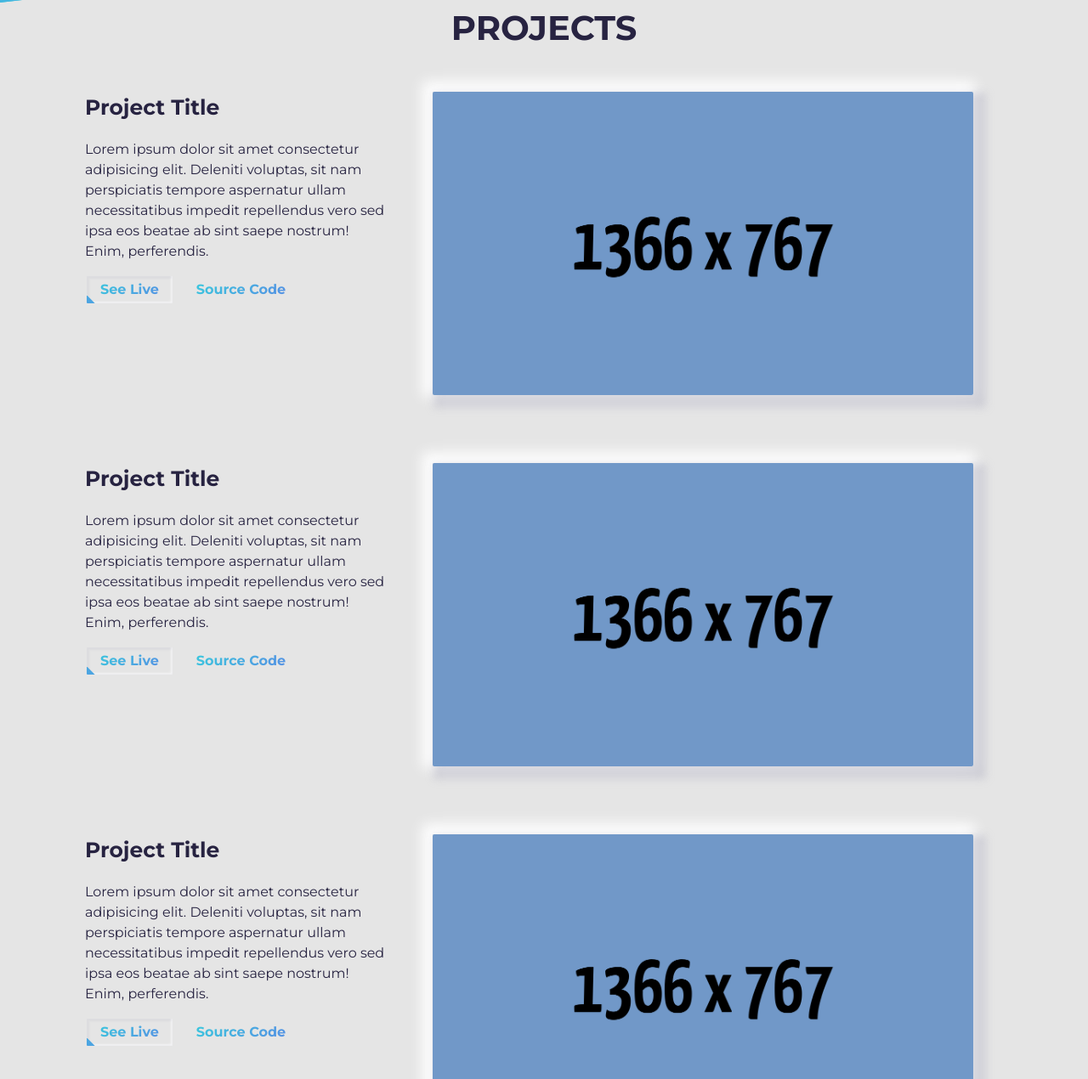
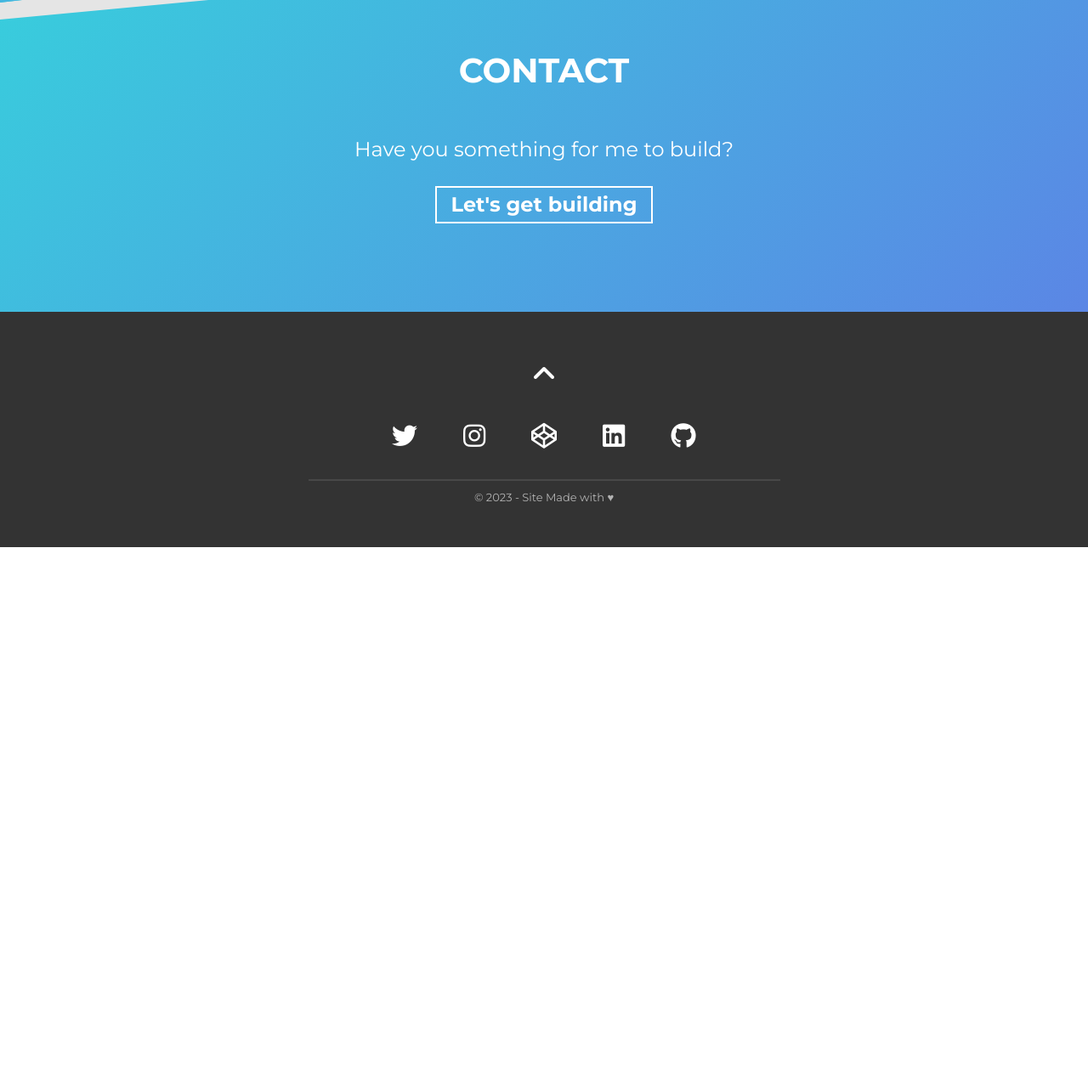
Before and after one commit to Christophenkoa/me, a plain HTML site: page index.html in a window 1280 px wide. Shown: the part 1530-2800 px from the top of the page at 85% size. After the commit the page ends 2174 px from the top, so only its background shows below. Drawn offline with Linux system fonts and the light colour scheme.

Commit message:
Update index.html
remove project section from index.html

```diff
--- a/index.html
+++ b/index.html
@@ -154,131 +154,6 @@ Have fun creating your portfolio on this template!!! -->
 
     <!--Projects Section-->
     <section id="projects">
-      <div class="container">
-        <div class="project-wrapper">
-          <h2 class="section-title dark-blue-text">Projects</h2>
-
-          <!-- Each .row is a project -->
-          <article class="row">
-            <div class="project-wrapper__text">
-              <h3 class="project-wrapper__text-title">Project Title</h3>
-              <p class="project-wrapper__text-info">
-                Lorem ipsum dolor sit amet consectetur adipisicing elit.
-                Deleniti voluptas, sit nam perspiciatis tempore aspernatur ullam
-                necessitatibus impedit repellendus vero sed ipsa eos beatae ab
-                sint saepe nostrum! Enim, perferendis.
-              </p>
-              <div class="project-wrapper__text-btns">
-                <a
-                  href="#"
-                  target="_blank"
-                  rel="noopener noreferrer"
-                  class="cta-btn cta-btn--hero cta-btn--projects"
-                  >See Live</a
-                >
-                <a href="#" target="_blank" class="cta-btn text-color-main"
-                  >Source Code</a
-                >
-              </div>
-            </div>
-
-            <div class="project-wrapper__image">
-              <a href="#" target="_blank" rel="noopener noreferrer">
-                <div class="thumbnail rounded">
-                  <img
-                    src="./assets/project.png"
-                    class="img-fluid"
-                    alt="Project Image"
-                    width="1366"
-                    height="767"
-                  />
-                </div>
-              </a>
-            </div>
-          </article>
-          <!-- /END Project -->
-
-          <!-- Each .row is a project -->
-          <article class="row">
-            <div class="project-wrapper__text">
-              <h3 class="project-wrapper__text-title">Project Title</h3>
-              <p class="project-wrapper__text-info">
-                Lorem ipsum dolor sit amet consectetur adipisicing elit.
-                Deleniti voluptas, sit nam perspiciatis tempore aspernatur ullam
-                necessitatibus impedit repellendus vero sed ipsa eos beatae ab
-                sint saepe nostrum! Enim, perferendis.
-              </p>
-              <div class="project-wrapper__text-btns">
-                <a
-                  href="#"
-                  target="_blank"
-                  rel="noopener noreferrer"
-                  class="cta-btn cta-btn--hero cta-btn--projects"
-                  >See Live</a
-                >
-                <a href="#" target="_blank" class="cta-btn text-color-main"
-                  >Source Code</a
-                >
-              </div>
-            </div>
-
-            <div class="project-wrapper__image">
-              <a href="#" target="_blank" rel="noopener noreferrer">
-                <div class="thumbnail rounded">
-                  <img
-                    src="./assets/project.png"
-                    class="img-fluid"
-                    alt="Project Image"
-                    width="1366"
-                    height="767"
-                  />
-                </div>
-              </a>
-            </div>
-          </article>
-          <!-- /END Project -->
-
-          <!-- Each .row is a project -->
-          <article class="row">
-            <div class="project-wrapper__text">
-              <h3 class="project-wrapper__text-title">Project Title</h3>
-              <p class="project-wrapper__text-info">
-                Lorem ipsum dolor sit amet consectetur adipisicing elit.
-                Deleniti voluptas, sit nam perspiciatis tempore aspernatur ullam
-                necessitatibus impedit repellendus vero sed ipsa eos beatae ab
-                sint saepe nostrum! Enim, perferendis.
-              </p>
-              <div class="project-wrapper__text-btns">
-                <a
-                  href="#"
-                  target="_blank"
-                  rel="noopener noreferrer"
-                  class="cta-btn cta-btn--hero cta-btn--projects"
-                  >See Live</a
-                >
-                <a href="#" target="_blank" class="cta-btn text-color-main"
-                  >Source Code</a
-                >
-              </div>
-            </div>
-
-            <div class="project-wrapper__image">
-              <a href="#" target="_blank" rel="noopener noreferrer">
-                <div class="thumbnail rounded">
-                  <img
-                    src="./assets/project.png"
-                    class="img-fluid"
-                    alt="Project Image"
-                    width="1366"
-                    height="767"
-                  />
-                </div>
-              </a>
-            </div>
-          </article>
-          <!-- /END Project -->
-        </div>
-      </div>
     </section>
     <!-- End Projects Section -->
 
```
